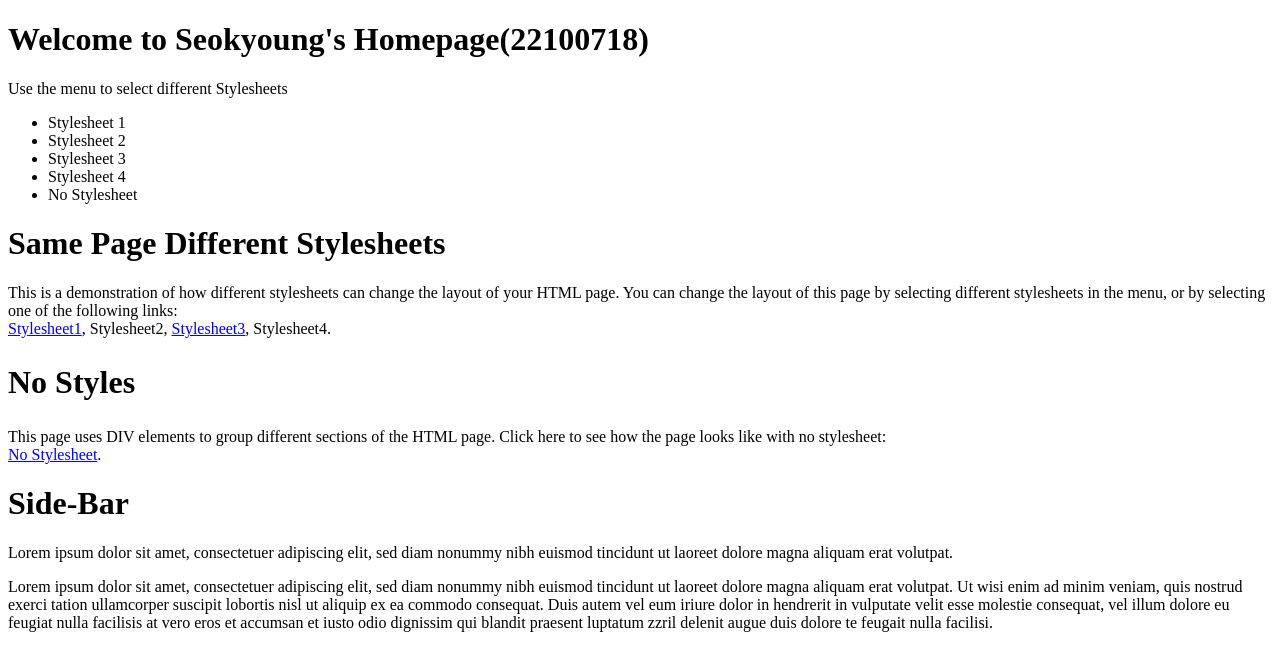
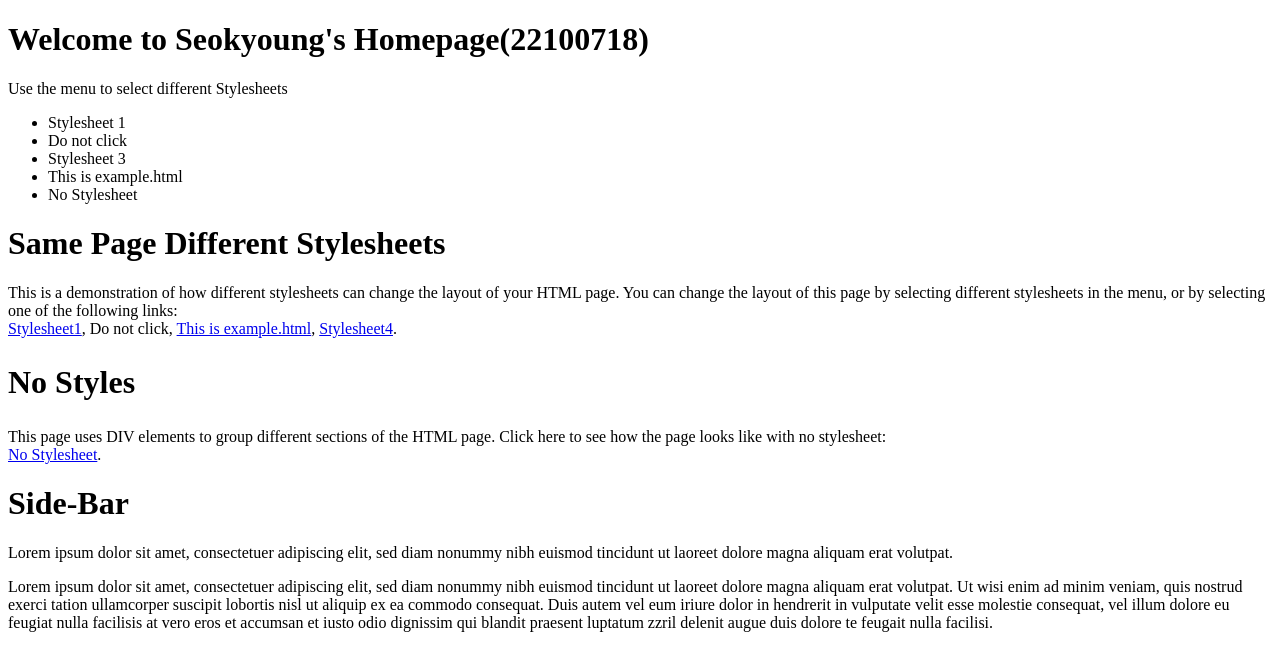
Before and after one commit to 22100718/OSS_HW1, a plain HTML site: page index.html in a window 1280 px wide. Drawn offline with Linux system fonts and the light colour scheme.

Commit message:
modified index.html

```diff
--- a/index.html
+++ b/index.html
@@ -30,18 +30,18 @@
     </div>
     <ul>
         <li>Stylesheet 1</li>
-        <li>Stylesheet 2</li>
+        <li>Do not click</li>
         <li>Stylesheet 3</li>
-        <li>Stylesheet 4</li>
+        <li>This is example.html</li>
         <li>No Stylesheet</li>
     </ul>
     <div id="main">
         <h1>Same Page Different Stylesheets</h1>
         <p>This is a demonstration of how different stylesheets can change the layout of your HTML page. You can change the layout of this page by selecting different stylesheets in the menu, or by selecting one of the following links:<br>
         <a href="style1.html">Stylesheet1</a>,
-        <a>Stylesheet2</a>,
-        <a href="style2.html">Stylesheet3</a>,
-        <a>Stylesheet4</a>.
+        <a>Do not click</a>,
+        <a href="style2.html">This is example.html</a>,
+        <a href="example.html">Stylesheet4</a>.
         </p>
         <h2>No Styles</h2>
         <p>This page uses DIV elements to group different sections of the HTML page. Click here to see how the page looks like with no stylesheet:<br>
```
